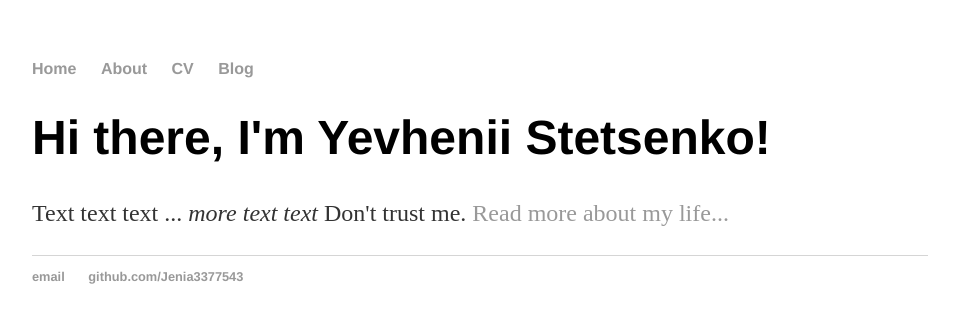
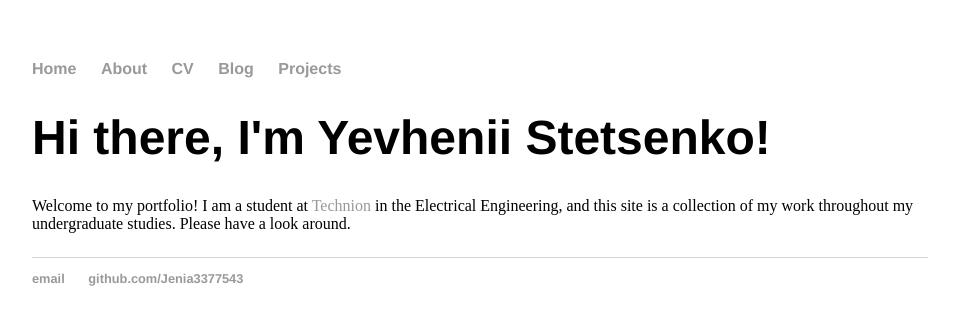
Before and after one commit to Jenia3377543/Jenia3377543.github.io, a Jekyll site: the page built from index.html, in a window 1280 px wide. Shown: the top 325 px of the page, without its empty margins (160-1119 px from the left). Built offline with Jekyll 4.4.1, drawn with Linux system fonts in a browser that asks for light colours.

Commit message:
Home page updated.

```diff
--- a/_layouts/default.html
+++ b/_layouts/default.html
@@ -11,6 +11,7 @@
 	        	<li><a href="/about">About</a></li>
         		<li><a href="/cv">CV</a></li>
         		<li><a href="/blog">Blog</a></li>
+				<li><a href="/projects">Projects</a></li>
     		</ul>
 		</nav>
 		<div class="container">
--- a/index.html
+++ b/index.html
@@ -3,6 +3,6 @@ layout: default
 title: Yevhenii Stetsenko
 ---
 <div class="blurb">
-	<h1>Hi there, I'm Yevhenii Stetsenko!</h1>
-	<p>Text text text ... <em>more text text</em> Don't trust me. <a href="/about">Read more about my life...</a></p>
+	<h1>Hi there, I'm Yevhenii Stetsenko!</h1
+	<p>Welcome to my portfolio! I am a student at <a href="/https://en.wikipedia.org/wiki/Technion_%E2%80%93_Israel_Institute_of_Technology">Technion</a> in the Electrical Engineering, and this site is a collection of my work throughout my undergraduate studies. Please have a look around.</p>
 </div><!-- /.blurb -->
```
